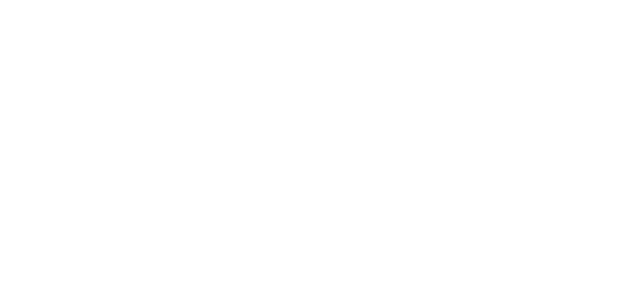
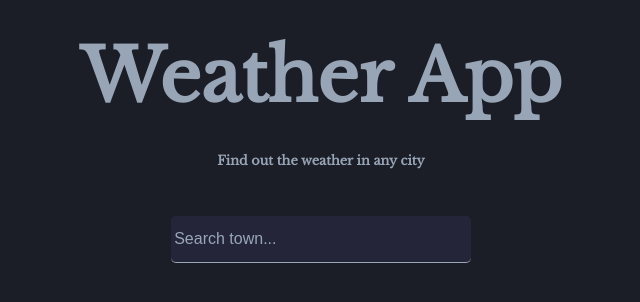
Before and after one commit to Ljusaj123/WeatherApp, a Next.js app: page / in a window 1280 px wide. Shown: the top 302 px of the page, without its empty margins (319-959 px from the left). Built offline with nearby package versions, Linux system fonts and the light colour scheme.

Commit message:
struktura i css za info container

```diff
--- a/pages/index.js
+++ b/pages/index.js
@@ -8,6 +8,24 @@
   }
   return (
     <div className="app">
+      <div className="app-container">
+        <div className="info-container">
+          <div className="title-container">
+            <h1>Weather App</h1>
+            <h3>Find out the weather in any city </h3>
+          </div>
+          <div className="input-container">
+            <input
+              type="text"
+              placeholder="Search town..."
+            />
+          </div>
+        </div>
+        <div className="weather-container"></div>
+
+
+      </div>
+
 
     </div>
   )
--- a/styles/css/styles.css
+++ b/styles/css/styles.css
@@ -1,3 +1,136 @@
+@import url("https://fonts.googleapis.com/css2?family=Libre+Baskerville&display=swap");
+body {
+  background: #1c1e27;
+  font-family: 'Libre Baskerville', serif;
+  color: rgba(173, 190, 209, 0.849);
+}
+
+.app {
+  min-height: 100vh;
+  padding: 2rem;
+}
+
+.app-container {
+  width: 100%;
+  height: 100%;
+  display: -webkit-box;
+  display: -ms-flexbox;
+  display: flex;
+  -webkit-box-pack: initial;
+      -ms-flex-pack: initial;
+          justify-content: initial;
+  -webkit-box-align: center;
+      -ms-flex-align: center;
+          align-items: center;
+}
+
+.app-container .info-container {
+  width: 100%;
+  display: -webkit-box;
+  display: -ms-flexbox;
+  display: flex;
+  -webkit-box-pack: initial;
+      -ms-flex-pack: initial;
+          justify-content: initial;
+  -webkit-box-align: center;
+      -ms-flex-align: center;
+          align-items: center;
+  -webkit-box-orient: vertical;
+  -webkit-box-direction: normal;
+      -ms-flex-direction: column;
+          flex-direction: column;
+}
+
+.app-container .info-container::after {
+  content: "";
+  width: clamp(70%, 80vw, 100%);
+  height: 1px;
+  background: rgba(173, 190, 209, 0.849);
+  opacity: 0.3;
+}
+
+.app-container .info-container .title-container {
+  width: 100%;
+  margin-bottom: 3rem;
+  display: -webkit-box;
+  display: -ms-flexbox;
+  display: flex;
+  -webkit-box-pack: initial;
+      -ms-flex-pack: initial;
+          justify-content: initial;
+  -webkit-box-align: center;
+      -ms-flex-align: center;
+          align-items: center;
+  -webkit-box-orient: vertical;
+  -webkit-box-direction: normal;
+      -ms-flex-direction: column;
+          flex-direction: column;
+}
+
+.app-container .info-container .title-container h1 {
+  font-size: clamp(2.2rem, 6.5vw, 4.5rem);
+  margin-bottom: 2rem;
+}
+
+.app-container .info-container .title-container h3 {
+  font-size: clamp(0.8rem, 1vw, 1.5rem);
+}
+
+.app-container .info-container .input-container {
+  width: 100%;
+  display: -webkit-box;
+  display: -ms-flexbox;
+  display: flex;
+  -webkit-box-pack: center;
+      -ms-flex-pack: center;
+          justify-content: center;
+  -webkit-box-align: center;
+      -ms-flex-align: center;
+          align-items: center;
+  margin-bottom: 4rem;
+}
+
+.app-container .info-container .input-container input {
+  padding: 0.2rem;
+  width: clamp(200px, 60vw, 300px);
+  outline: none;
+  border: none;
+  border-bottom: 1px solid rgba(173, 190, 209, 0.849);
+  border-radius: 5px;
+  background: none;
+  background: rgba(45, 45, 71, 0.548);
+  color: rgba(173, 190, 209, 0.849);
+  font-size: clamp(0.8rem, 3.5vw, 1rem);
+  line-height: 2.5rem;
+}
+
+.app-container .info-container .input-container input::-webkit-input-placeholder {
+  color: rgba(173, 190, 209, 0.849);
+}
+
+.app-container .info-container .input-container input:-ms-input-placeholder {
+  color: rgba(173, 190, 209, 0.849);
+}
+
+.app-container .info-container .input-container input::-ms-input-placeholder {
+  color: rgba(173, 190, 209, 0.849);
+}
+
+.app-container .info-container .input-container input::placeholder {
+  color: rgba(173, 190, 209, 0.849);
+}
+
+.app-container .info-container .input-container [placeholder]::-webkit-input-placeholder {
+  -webkit-transition: color 0.5s ease;
+  transition: color 0.5s ease;
+}
+
+.app-container .info-container .input-container [placeholder]:focus::-webkit-input-placeholder {
+  color: transparent;
+  -webkit-transition: color 0.5s ease;
+  transition: color 0.5s ease;
+}
+
 * {
   margin: 0;
   padding: 0;
--- /dev/null
+++ b/styles/scss/_index.scss
@@ -0,0 +1,77 @@
+.app{
+    min-height: 100vh;
+    padding: 2rem;
+
+    &-container{
+        width: 100%;
+        height: 100%;
+        @include univerzalni-flex-display(initial, center);
+
+        & .info-container{
+            width: 100%;
+            @include univerzalni-flex-display(initial, center);
+            flex-direction: column;
+
+            &::after{
+                content: "";
+                width: clamp(70%, 80vw, 100%);
+                height: 1px;
+                background: $primary-font-color;
+                opacity: 0.3;
+            }
+
+            & .title-container{
+                width: 100%;
+                margin-bottom: 3rem;
+                @include univerzalni-flex-display(initial, center);
+                flex-direction: column;
+
+                & h1{
+                    font-size: clamp(2.2rem, 6.5vw, 4.5rem);
+                    margin-bottom: 2rem;
+                }
+                & h3{
+                    font-size: clamp(0.8rem, 1vw, 1.5rem);
+                }
+            }
+
+            & .input-container{
+                width: 100%;
+                @include univerzalni-flex-display(center, center);
+                margin-bottom: 4rem;
+
+                & input{
+                    padding: 0.2rem;
+                    width: clamp(200px, 60vw, 300px);
+                    outline: none;
+
+                    border: none;
+                    border-bottom: 1px solid $primary-font-color;
+                    border-radius: 5px;
+
+                    background: none;
+                    background: rgba(45, 45, 71, 0.548);
+
+                    color: $primary-font-color;
+                    font-size: clamp(0.8rem, 3.5vw, 1rem);
+                    line-height: 2.5rem;
+
+                    &::placeholder {
+                        color: $primary-font-color;
+                    }
+
+                }
+                & [placeholder]::-webkit-input-placeholder {
+                    transition: color 0.5s ease;
+                }
+                & [placeholder]:focus::-webkit-input-placeholder {
+                    color: transparent;
+                    transition: color 0.5s ease;
+                }
+
+
+            }
+
+        }
+    }
+}
--- a/styles/scss/styles.scss
+++ b/styles/scss/styles.scss
@@ -1,3 +1,6 @@
+@import "config";
+@import "index";
+
 *{
     margin: 0;
     padding: 0;
```
